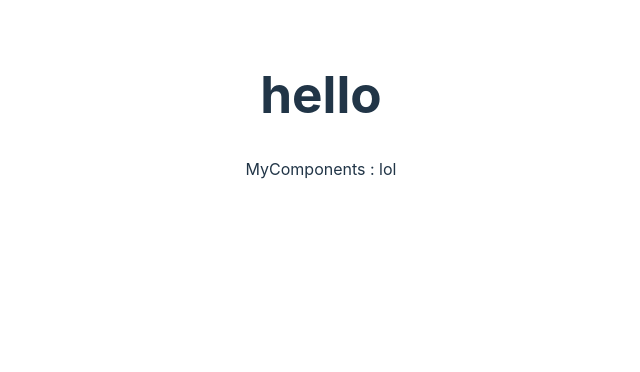
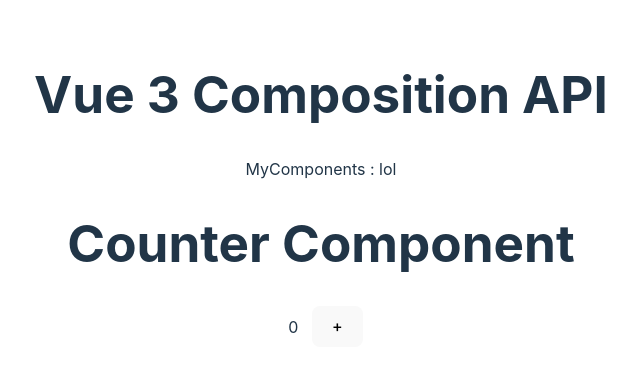
Before and after one commit to CodeurCopieur/Vue3-Composition-API, a Vue app: page / in a window 1280 px wide. Shown: the top 372 px of the page, without its empty margins (319-959 px from the left). Built offline with nearby package versions, Linux system fonts and the light colour scheme.

Commit message:
Update App.vue

```diff
--- a/src/App.vue
+++ b/src/App.vue
@@ -1,5 +1,6 @@
 <template>
-   <h1>hello</h1>
+   <h1>Vue 3 Composition API</h1>
 
    <my-components :msg="'lol'"></my-components>
+   <Counter></Counter>
 </template>
```
